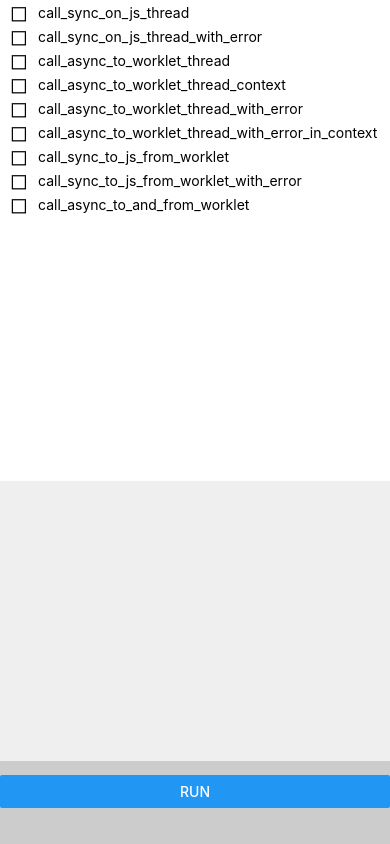
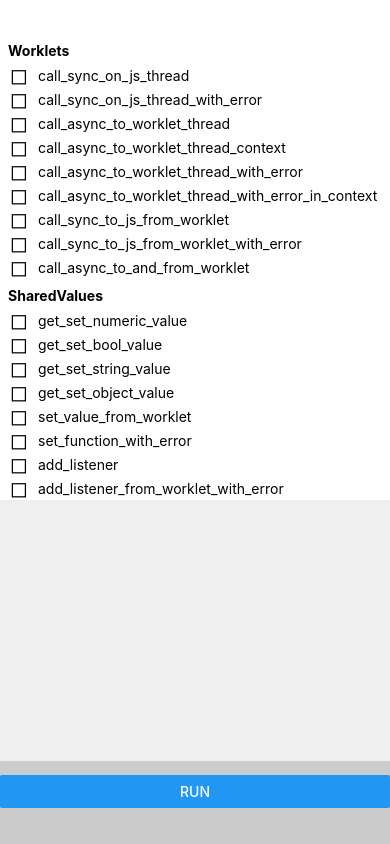
Before and after one commit to margelo/react-native-worklets-core, a React Native app in the folder example/: screen / in a window 390 px wide. Built offline with nearby package versions, Linux system fonts and the light colour scheme.

Commit message:
Added shared value tests

```diff
--- a/example/App.tsx
+++ b/example/App.tsx
@@ -1,20 +1,40 @@
-import React, {useCallback, useState} from 'react';
+import React, {useCallback, useMemo, useState} from 'react';
 import {Button, ScrollView, StyleSheet, Text, View} from 'react-native';
 
 import {Tests} from './Tests';
 import {TestState, TestWrapper} from './Tests/TestWrapper';
 import {Test} from './Tests/types';
 
+type TestInfo = {
+  run: Test;
+  name: string;
+  category: string;
+  state: TestState;
+};
+
 const App = () => {
   const [output, setOutput] = useState<string[]>([]);
   const [running, setRunning] = useState(false);
   const [tests, setTests] = useState<TestInfo[]>(() =>
-    Object.keys(Tests).map(t => ({
-      run: Tests[t],
-      name: t,
+    Object.keys(Tests).reduce(
+      (acc, category) =>
+        acc.concat(
+          Object.keys(Tests[category]).map(testName => ({
+            run: Tests[category][testName],
+            name: testName,
             state: 'notrun',
+            category: category,
           })),
+        ),
+      [] as TestInfo[],
+    ),
   );
+
+  const categories = useMemo(() => {
+    const retVal = new Set<string>();
+    tests.forEach(test => retVal.add(test.category));
+    return Array.from(retVal);
+  }, [tests]);
 
   const runTest = useCallback(async (test: TestInfo) => {
     try {
@@ -22,7 +42,7 @@ const App = () => {
       setTests(p => updateTestState(test, 'running', p));
       await test.run();
       setTests(p => updateTestState(test, 'success', p));
-      setOutput(p => updateOutputStateLastLine(test.name + ' succeeded.', p));
+      setOutput(p => removeOutputStateLine(p));
     } catch (err: any) {
       setTests(p => updateTestState(test, 'failure', p));
       setOutput(p => updateOutputStateLastLine(test.name + ' failed.', p));
@@ -54,10 +74,16 @@ const App = () => {
 
   return (
     <View style={styles.container}>
+      <View style={styles.top}>
         <ScrollView
           contentInsetAdjustmentBehavior="automatic"
-        contentContainerStyle={styles.testsContainer}>
-        {tests.map(t => (
+          contentContainerStyle={styles.scrollview}>
+          {categories.map(category => (
+            <React.Fragment key={category}>
+              <Text style={styles.category}>{category}</Text>
+              {tests
+                .filter(t => t.category === category)
+                .map(t => (
                   <TestWrapper
                     key={t.name}
                     name={t.name}
@@ -65,10 +91,15 @@ const App = () => {
                     onRerun={() => rerunTest(t)}
                   />
                 ))}
+            </React.Fragment>
+          ))}
         </ScrollView>
-      <ScrollView contentContainerStyle={styles.output}>
+      </View>
+      <View style={styles.output}>
+        <ScrollView contentContainerStyle={styles.scrollview}>
           <Text style={styles.outputText}>{output.join('\n')}</Text>
         </ScrollView>
+      </View>
       <View style={styles.buttons}>
         <Button title="Run" disabled={running} onPress={runTests} />
       </View>
@@ -80,7 +111,11 @@ const styles = StyleSheet.create({
   container: {
     flex: 1,
   },
-  testsContainer: {flex: 5},
+  top: {paddingTop: 34},
+  scrollview: {},
+  testsContainer: {
+    flex: 1,
+  },
   output: {
     flex: 1,
     padding: 8,
@@ -92,13 +127,13 @@ const styles = StyleSheet.create({
     paddingBottom: 36,
     paddingTop: 14,
   },
+  category: {
+    fontWeight: 'bold',
+    paddingTop: 8,
+    paddingBottom: 4,
+    paddingHorizontal: 8,
+  },
 });
-
-type TestInfo = {
-  run: Test;
-  name: string;
-  state: TestState;
-};
 
 const updateTestState = (
   test: TestInfo,
@@ -119,4 +154,8 @@ const addOutputStateLine = (message: string, output: string[]) => {
   return output.concat(message);
 };
 
+const removeOutputStateLine = (output: string[]) => {
+  return output.slice(0, output.length - 1);
+};
+
 export default App;
--- a/example/Tests/index.ts
+++ b/example/Tests/index.ts
@@ -1,3 +1,8 @@
 import {worklet_tests} from './worklet-tests';
+import {sharedvalue_tests} from './sharedvalue-tests';
+import {Test} from './types';
 
-export const Tests = {...worklet_tests};
+export const Tests: {[key: string]: {[key: string]: Test}} = {
+  Worklets: {...worklet_tests},
+  SharedValues: {...sharedvalue_tests},
+};
--- /dev/null
+++ b/example/Tests/sharedvalue-tests.ts
@@ -0,0 +1,86 @@
+import {Worklets} from 'react-native-worklets';
+import {Test} from './types';
+import {Expect, ExpectException, ExpectValue} from './utils';
+
+const get_set_numeric_value: Test = () => {
+  const sharedValue = Worklets.createSharedValue(100);
+  sharedValue.value = 50;
+  return ExpectValue(sharedValue.value, 50);
+};
+
+const get_set_bool_value: Test = () => {
+  const sharedValue = Worklets.createSharedValue(true);
+  sharedValue.value = false;
+  return ExpectValue(sharedValue.value, false);
+};
+
+const get_set_string_value: Test = () => {
+  const sharedValue = Worklets.createSharedValue('hello world');
+  sharedValue.value = 'hello worklet';
+  return ExpectValue(sharedValue.value, 'hello worklet');
+};
+
+const get_set_object_value: Test = () => {
+  const sharedValue = Worklets.createSharedValue({a: 100, b: 200});
+  sharedValue.value.a = 50;
+  sharedValue.value.b = 100;
+  return ExpectValue(sharedValue.value, {a: 50, b: 100});
+};
+
+const set_value_from_worklet: Test = () => {
+  const sharedValue = Worklets.createSharedValue('hello world');
+  const worklet = Worklets.createWorklet(
+    function () {
+      this.sharedValue.value = 'hello worklet';
+    },
+    {sharedValue},
+  );
+  sharedValue.value = 'hello worklet';
+  return Expect(worklet.callInWorkletContext, () =>
+    sharedValue.value === 'hello worklet'
+      ? undefined
+      : `Expected ${"'hello worklet'"} but got ${sharedValue.value}`,
+  );
+};
+
+const set_function_with_error: Test = () => {
+  return ExpectException(() => {
+    Worklets.createSharedValue(() => {});
+  }, 'Regular javascript functions can not be passed to worklets.');
+};
+
+const add_listener: Test = () => {
+  const sharedValue = Worklets.createSharedValue(100);
+  const didChange = Worklets.createSharedValue(false);
+  const unsubscribe = sharedValue.addListener(() => {
+    didChange.value = true;
+  });
+  sharedValue.value = 50;
+  unsubscribe();
+  return ExpectValue(didChange.value, true);
+};
+
+const add_listener_from_worklet_with_error: Test = () => {
+  const sharedValue = Worklets.createSharedValue(100);
+  const worklet = Worklets.createWorklet(
+    function () {
+      this.sharedValue.addListener(() => {});
+    },
+    {sharedValue},
+  );
+  return ExpectException(
+    worklet.callInWorkletContext,
+    'addListener can only be called from Javascript code.',
+  );
+};
+
+export const sharedvalue_tests: {[key: string]: Test} = {
+  get_set_numeric_value,
+  get_set_bool_value,
+  get_set_string_value,
+  get_set_object_value,
+  set_value_from_worklet,
+  set_function_with_error,
+  add_listener,
+  add_listener_from_worklet_with_error,
+};
```
Also changed, not shown: example/Tests/utils.ts (+0 -3 lines), 2 other files (tests, documents, lock files or other folders). Lines whose indentation alone changed are shown as unchanged.
